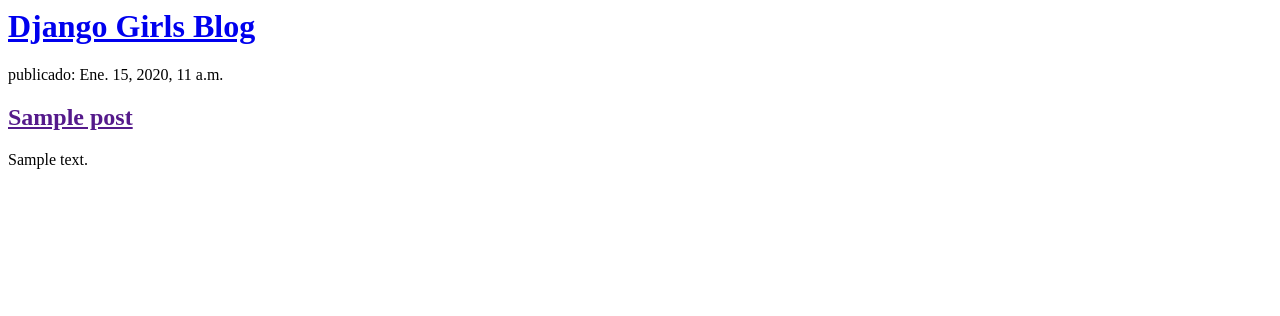
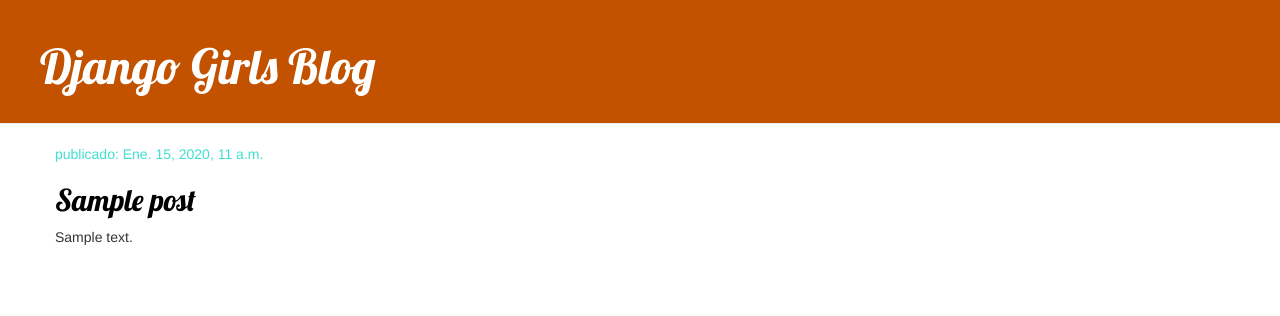
Before and after one commit to rosannablanco/my-first-blog, a Django app: page / in a window 1280 px wide. Shown: the top 316 px of the page. Run offline with Django 3.2, Linux system fonts and the light colour scheme; tables that the repository leaves empty hold one stand-in row (values such as "Sample post"); some libraries are stand-ins or nearby versions.

Commit message:
Agregadas vistas y plantilla para el detalle del post del blog así como también CSS para el sitio.

```diff
--- /dev/null
+++ b/blog/static/css/blog.css
@@ -0,0 +1,61 @@
+h1 a,
+h2 a {
+  color: #fca205;
+  font-family: 'Lobster';
+}
+.page-header {
+  background-color: #c25100;
+  margin-top: 0;
+  padding: 20px 20px 20px 40px;
+}
+
+.page-header h1,
+.page-header h1 a,
+.page-header h1 a:visited,
+.page-header h1 a:active {
+  color: #ffffff;
+  font-size: 36pt;
+  text-decoration: none;
+}
+
+.content {
+  margin-left: 40px;
+}
+
+h1,
+h2,
+h3,
+h4 {
+  font-family: 'Lobster', cursive;
+}
+
+.date {
+  color: turquoise;
+}
+
+.save {
+  float: right;
+}
+
+.post-form textarea,
+.post-form input {
+  width: 100%;
+}
+
+.top-menu,
+.top-menu:hover,
+.top-menu:visited {
+  color: #ffffff;
+  float: right;
+  font-size: 26pt;
+  margin-right: 20px;
+}
+
+.post {
+  margin-bottom: 70px;
+}
+
+.post h2 a,
+.post h2 a:visited {
+  color: #000000;
+}
--- /dev/null
+++ b/blog/templates/blog/base.html
@@ -0,0 +1,23 @@
+{% load static %}
+<!DOCTYPE html>
+<html lang="es">
+  <head>
+    <meta charset="UTF-8" />
+    <meta name="viewport" content="width=device-width, initial-scale=1.0" />
+    <title>Document</title>
+    <link rel="stylesheet" href="//maxcdn.bootstrapcdn.com/bootstrap/3.2.0/css/bootstrap.min.css" />
+    <link rel="stylesheet" href="//maxcdn.bootstrapcdn.com/bootstrap/3.2.0/css/bootstrap-theme.min.css" />
+    <link href="//fonts.googleapis.com/css?family=Lobster&subset=latin,latin-ext" rel="stylesheet" type="text/css" />
+    <link rel="stylesheet" href="{% static 'css/blog.css' %}" />
+  </head>
+  <body>
+    <div class="page-header">
+      <h1><a href="/">Django Girls Blog</a></h1>
+    </div>
+    <div class="content container">
+      <div class="row">
+        <div class="col-md-8">{% block content %} {% endblock %}</div>
+      </div>
+    </div>
+  </body>
+</html>
--- a/blog/templates/blog/post_list.html
+++ b/blog/templates/blog/post_list.html
@@ -1,18 +1,7 @@
-<html>
-  <head>
-    <title>Django Girls blog</title>
-  </head>
-  <body>
-    <div>
-      <h1><a href="/">Django Girls Blog</a></h1>
-    </div>
-
-    {% for post in posts %}
-    <div>
-      <p>publicado: {{ post.published_date }}</p>
-      <h2><a href="">{{ post.title }}</a></h2>
-      <p>{{ post.text|linebreaksbr }}</p>
-    </div>
-    {% endfor %}
-  </body>
-</html>
+{% extends 'blog/base.html' %} {% block content %} {% for post in posts %}
+<div class="post">
+  <p class="date">publicado: {{ post.published_date }}</p>
+  <h2><a href="{% url 'post_detail' pk=post.pk %}">{{ post.title }}</a></h2>
+  <p>{{ post.text|linebreaksbr }}</p>
+</div>
+{% endfor %} {% endblock %}
--- a/blog/urls.py
+++ b/blog/urls.py
@@ -3,4 +3,5 @@ from . import views
 
 urlpatterns = [
     path('', views.post_list, name='post_list'),
+    path('post/<int:pk>/', views.post_detail, name='post_detail'),
 ]
--- a/blog/views.py
+++ b/blog/views.py
@@ -1,6 +1,7 @@
 from django.shortcuts import render
 from django.utils import timezone
 from .models import Post
+from django.shortcuts import render, get_object_or_404
 
 # Create your views here.
 # def is a funtion of name post_list
@@ -10,3 +11,8 @@ def post_list(request):
     posts = Post.objects.filter(
         published_date__lte=timezone.now()).order_by('published_date')
     return render(request, 'blog/post_list.html', {'posts': posts})
+
+
+def post_detail(request, pk):
+    post = get_object_or_404(Post, pk=pk)
+    return render(request, 'blog/post_detail.html', {'post': post})
```
Also changed, not shown: blog/templates/blog/post_detail.html (added, +9 -0 lines).
